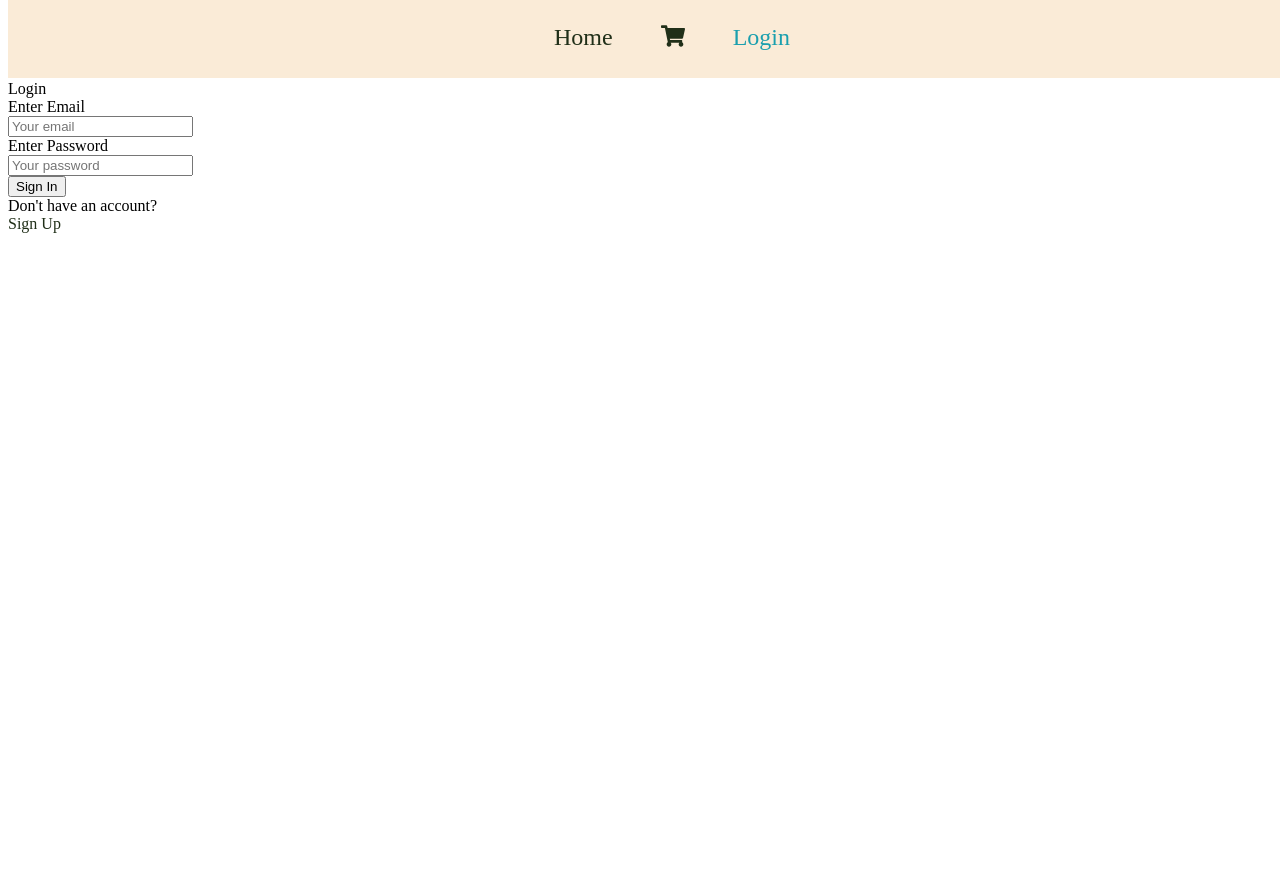
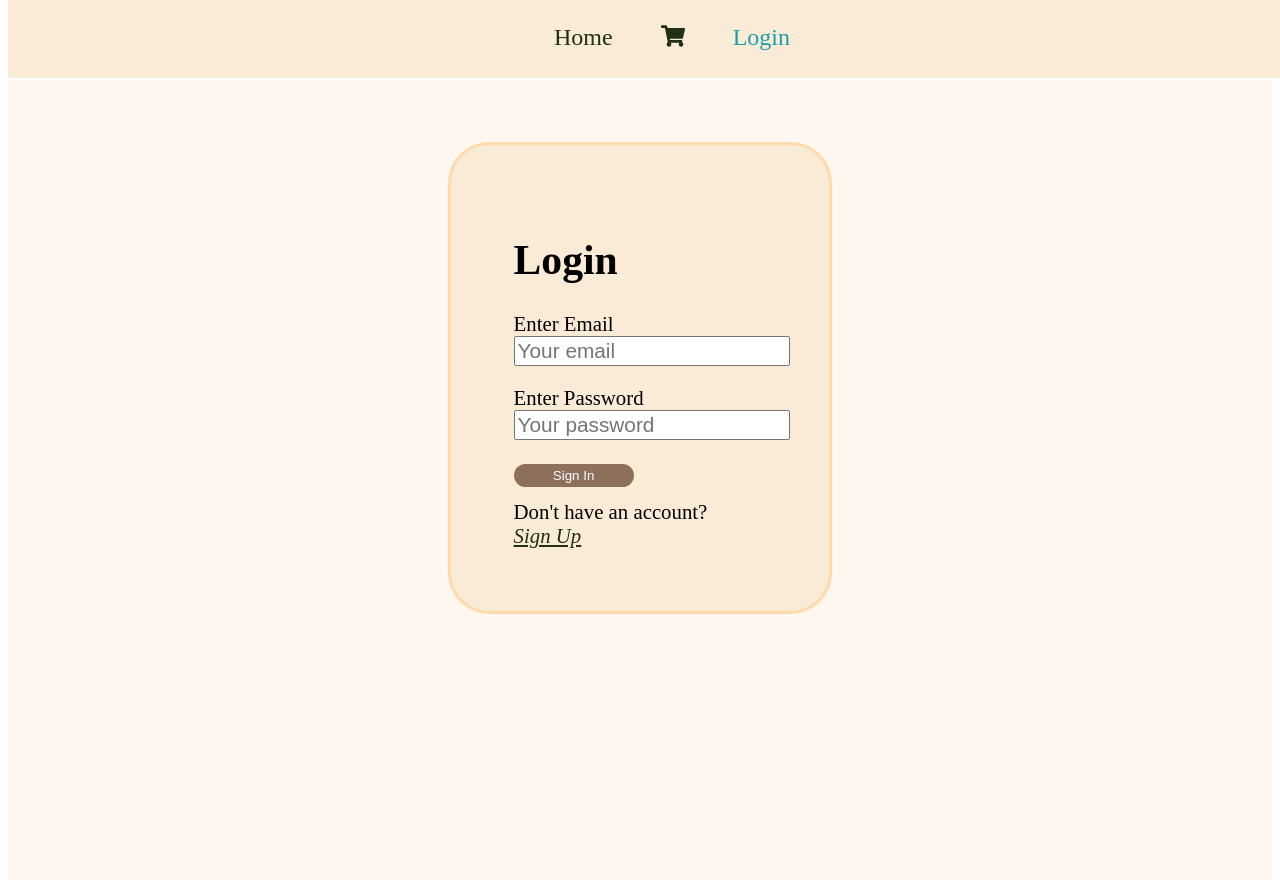
Before and after one commit to adilalimgozha/OnlineShop, a React (Vite) app: page /login in a window 1280 px wide. Before the commit the page ends 800 px from the top, so only its background shows below. Built offline with nearby package versions, Linux system fonts and the light colour scheme; no server answers; the database is empty.

Commit message:
styling added

```diff
--- a/src/index.css
+++ b/src/index.css
@@ -9,4 +9,6 @@ a {
 
 .main{
     margin-top: 5em;
+    background-color: rgba(250, 235, 215, 0.388);
+    min-height: 100vh;
 }
--- a/src/pages/Home.jsx
+++ b/src/pages/Home.jsx
@@ -50,7 +50,7 @@ export default function Home() {
     <div className='dropdown'>
       <div>Select Category </div>
       <button className='dropbtn' onClick={toggleDropBtn}>{categoryWord}</button>
-      <button><img className='clearbtn' src="broom.png" alt="clear button" onClick={clearCategory} /></button>
+      <button className='clearbtn' onClick={clearCategory}><img className='clearbtn-img' src="broom.png" alt="clear button" /></button>
       <div className={`dropdown-content ${isOpen ? 'open' : ""}`}>
         {uniqcategories.map((category, index) => <li key={index} className='dropdown-element' onClick={() => changeCategory(category)}>{category}</li>)}
       </div>
--- a/src/pages/Login.jsx
+++ b/src/pages/Login.jsx
@@ -6,6 +6,7 @@ import { useSelector } from "react-redux"
 import { useNavigate } from "react-router"
 import { Link } from "react-router"
 import getUsersProfiles from "../api/getUsersProfiles"
+import "../styles/Login.css"
 
 
 export default function Login() {
@@ -48,29 +49,31 @@ export default function Login() {
 
 
   return (
-    <div>
-      <div>
+    <div className="login">
+      <div className="login-embeded">
+      <h1>
         Login
-      </div>
+      </h1>
       <div>
         <form>
-          <div>
-            <label htmlFor="email" >Enter Email</label><br />
+          <div className="email">
+            <label className="email-label" htmlFor="email" >Enter Email</label><br />
             <input value={email} type="email" id="email" onChange={emailChangeHandle} placeholder="Your email" />
           </div>
-          <div>
+          <div className="password">
             <label htmlFor="password">Enter Password</label><br />
             <input value={password} type="password" id="password" onChange={passwordChangeHandle} placeholder="Your password" /><br />
           </div>
-          <button type="submit" onClick={loginHandle}>Sign In</button>
+          <button className="signin-btn" type="submit" onClick={loginHandle}>Sign In</button>
         </form>
       </div>
 
       <div>
         <span>Don't have an account?</span>
         <div>
-          <Link to='/registration'>Sign Up</Link>
+          <Link className="signup-hint" to='/registration'>Sign Up</Link>
         </div>
+      </div>
       </div>
     </div>
   )
--- a/src/styles/Home.css
+++ b/src/styles/Home.css
@@ -5,12 +5,23 @@
 }
 
 .dropbtn{
-    width: 10em;
+    width: 9em;
     margin-right: 0.6em;
+    background-color: rgba(62, 23, 0, 0.575);
+
+    border: none;
+    color: white;
+    padding: 4px 0px;
+    text-align: center;
+    text-decoration: none;
+    display: inline-block;
+    transition-duration: 0.4s;
+    border-radius: 1em;
 }
 
 .dropbtn:hover{
     cursor: pointer;
+    background-color: rgba(155, 57, 0, 0.586);
 }
 
 .dropdown-content{
@@ -38,10 +49,22 @@
     cursor: pointer;
 }
 
+.clearbtn-img{
+    width: 1.5em;
+}
+
 .clearbtn{
-    width: 1.5em;
+    border: none;
+    color: white;
+    padding: 2px 4px;
+    text-align: center;
+    text-decoration: none;
+    display: inline-block;
+    transition-duration: 0.4s;
+    background-color: rgba(62, 23, 0, 0.575);
 }
 
 .clearbtn:hover{
     cursor: pointer;
+    background-color: rgba(155, 57, 0, 0.586);
 }
--- /dev/null
+++ b/src/styles/Login.css
@@ -0,0 +1,61 @@
+.login{
+    padding-top: 3em;
+    display: flex;
+    justify-content: center;
+    font-size: 1.3em;
+}
+
+.login-embeded{
+    padding: 3em;
+    width: 20%;
+    background-color: antiquewhite;
+    border-radius: 2em;
+    border: rgb(255, 218, 171) solid ;
+}
+
+.email{
+    margin-bottom: 1em;
+}
+
+.password{
+    margin-bottom: 1em;
+}
+
+input:focus {
+  background-color: rgba(201, 230, 239, 0.718);
+}
+
+input{
+    font-size: 1em;
+}
+
+.signin-btn{
+    width: 9em;
+    margin-right: 0.6em;
+    background-color: rgba(62, 23, 0, 0.575);
+
+    border: none;
+    color: white;
+    padding: 4px 0px;
+    text-align: center;
+    text-decoration: none;
+    display: inline-block;
+    transition-duration: 0.4s;
+    border-radius: 1em;
+    margin-bottom: 1em;
+}
+
+.signin-btn:hover{
+    cursor: pointer;
+    background-color: rgba(155, 57, 0, 0.586);
+}
+
+.signup-hint{
+    text-decoration: underline;
+    font-style: italic;
+}
+
+.signup-hint:hover{
+    color: rgb(192, 72, 2);
+    font-style: italic;
+}
--- a/src/styles/ProductCard.css
+++ b/src/styles/ProductCard.css
@@ -5,6 +5,7 @@
     margin-top: 0.5em;
     margin-bottom: 0.5em;
     padding: 1em;
+    background-color: antiquewhite;
 }
 
 .productImage{
```
